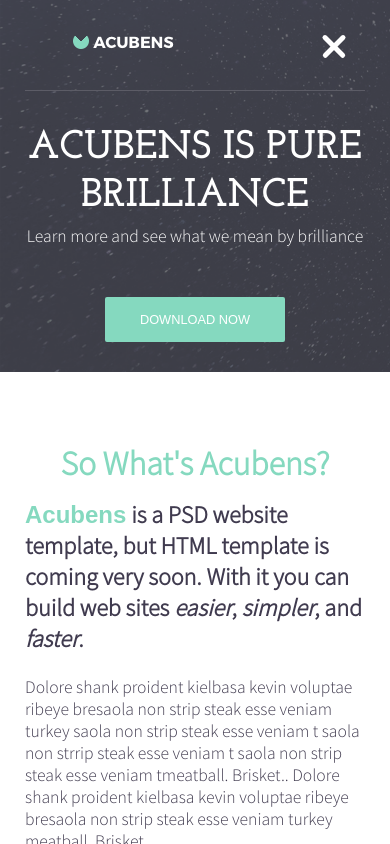
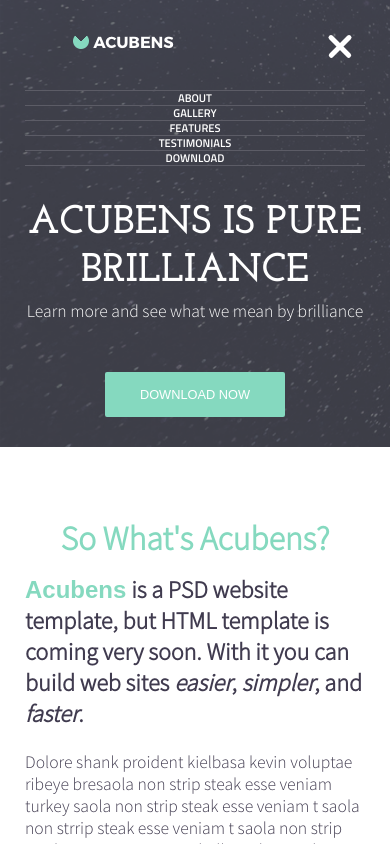
Before and after one commit to MagneH/Replicate, a plain HTML site: page index.html in a window 390 px wide. Both pictures are taken after a click on the element 334 px from the left and 46 px from the top of the page. Shown: the top 844 px of the page. Drawn offline with nearby package versions, Linux system fonts and the light colour scheme.

Commit message:
Added a menu for the smaller screens

```diff
--- a/css/styles.css
+++ b/css/styles.css
@@ -142,7 +142,7 @@
 }
 
 .pageheader__menu-toggle {
-  padding: 35px 16px 27px 0;
+  padding: 35px 0px 27px 20px;
   display: none;
 }
 
@@ -215,15 +215,48 @@
 }
 
 @media(max-width: 690px) {
+  .pageheader__menu {
+    flex-flow: wrap;
+  }
+  .pageheader__logo{
+    display: flex;
+    flex: 0 0 20%;
+  }
   .pageheader__menu-toggle {
     display: flex;
+    flex: 0 0 15%;
+    justify-content: flex-end;
   }
   .fa__bars{
-    display: flex;
     align-items: flex-end;
   }
   .pageheader__nav {
+    justify-content: center;
     display: none;
+    flex: 0 0 100%;
+  }
+  .nav__list {
+    flex-direction: column;     /* make main axis horizontal (default setting) */
+    width: 100%;
+    padding: 0;
+  }
+  .nav__list-item {
+    background-color: rgba(0, 0, 0, 0);
+    border-top: 1px solid #5C5C66;
+  }
+  .nav__list-item:hover {
+    background-color: #85d9bf;
+  };
+  .nav__link:after {
+    border-bottom: 0;
+  }
+  .nav__link:hover:after {
+    visibility: hidden;
+    transform: scaleX(0);
+  }
+  .nav__link--active:after {
+    visibility: hidden;
+    width: 0;
   }
 }
 
--- a/index.html
+++ b/index.html
@@ -19,6 +19,7 @@
 <body>
     <script src="js/scripts.js"></script>
     <script src="https://cdn.linearicons.com/free/1.0.0/svgembedder.min.js"></script>
+    <script src="http://code.jquery.com/ui/1.12.1/jquery-ui.js"></script>
 
     <header class="section pageheader">
         <div class="pageheader__wrapper wrapper">
--- a/js/scripts.js
+++ b/js/scripts.js
@@ -1,6 +1,5 @@
 $(document).ready(function() {
 
-    /* Every time the window is scrolled ... */
     $(window).scroll( function(){
         $('.hideme').each( function(i){
             var bottom_of_object = $(this).position().top + $(this).outerHeight();
@@ -19,5 +18,9 @@
     });
   	$('.hamburger').click(function(){
   		$(this).toggleClass('open');
+      $('.pageheader__nav').toggle(
+        function(){$('.pageheader__nav').css({'height': '100'});},
+        function(){$('.pageheader__nav').css({'display': '0'});},
+      );
   	});
 });
```
